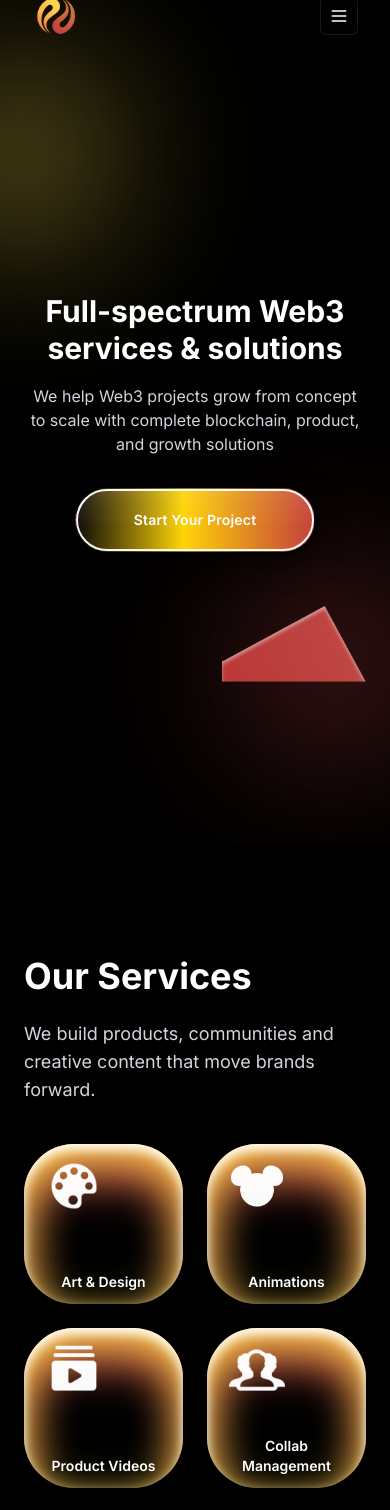
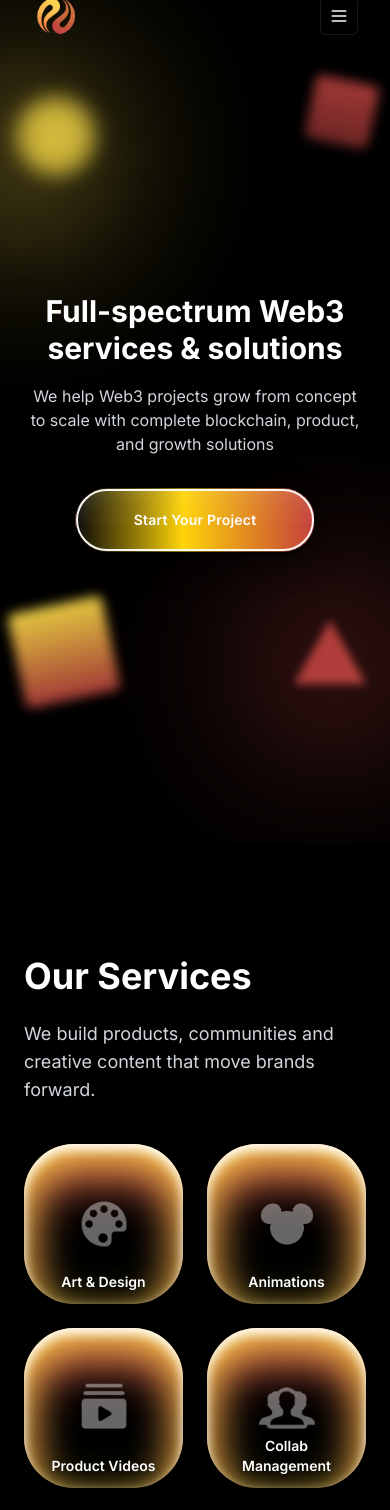
Before and after one commit to DevPatils/Bruhs-Labs, a React (Vite) app in the folder bruhlabs/: page / in a window 390 px wide. Shown: the top 1510 px of the page. Built offline with nearby package versions, Linux system fonts and the light colour scheme.

Commit message:
Enhance Hero and ServiceCard components with improved mobile responsiveness and visual design

```diff
--- a/bruhlabs/src/components/Hero.jsx
+++ b/bruhlabs/src/components/Hero.jsx
@@ -37,17 +37,19 @@ const Hero = () => {
         <img src={triangleImg} alt="" className="w-full h-full object-contain" />
       </div>
 
-      {/* Mobile-only decorative shapes - using actual images at smaller sizes */}
-      <div className="block sm:hidden">
-        {/* small square (left) */}
-        <div className="absolute left-6 bottom-32 w-[180px] h-[180px] top-[-40%]">
-          <img src={squareImg} alt="" className="w-full h-full object-contain opacity-95 " />
-        </div>
+      {/* Mobile-only decorative shapes - CSS-based old elements */}
+      <div className="block md:hidden">
+        {/* small rotated square (left) */}
+        <div className="absolute left-4 bottom-36 w-24 h-24 rounded-md" style={{ background: 'linear-gradient(180deg, rgba(253,222,72,0.95), rgba(199,70,67,0.85))', transform: 'rotate(-12deg)', filter: 'blur(6px)', opacity: 0.95 }} aria-hidden />
 
         {/* small triangle (right) */}
-        <div className="absolute right-6 bottom-32 w-36 h-36">
-          <img src={triangleImg} alt="" className="w-full h-full object-contain opacity-95" />
-        </div>
+        <div className="absolute right-6 bottom-40 w-0 h-0" style={{ borderLeft: '36px solid transparent', borderRight: '36px solid transparent', borderBottom: '64px solid rgba(199,70,67,0.9)', filter: 'blur(4px)', opacity: 0.95 }} aria-hidden />
+      </div>
+
+      {/* Mobile top decorative shapes (above text) */}
+      <div className="block md:hidden">
+        <div className="absolute left-4 top-24 w-20 h-20 rounded-full" style={{ background: 'radial-gradient(circle, rgba(253,222,72,0.95), rgba(253,222,72,0.6))', filter: 'blur(10px)', opacity: 0.9 }} aria-hidden />
+        <div className="absolute right-4 top-20 w-16 h-16 rounded-md" style={{ background: 'linear-gradient(180deg, rgba(199,70,67,0.9), rgba(199,70,67,0.6))', transform: 'rotate(12deg)', filter: 'blur(6px)', opacity: 0.9 }} aria-hidden />
       </div>
 
       {/* Content */}
--- a/bruhlabs/src/components/ServiceCard.jsx
+++ b/bruhlabs/src/components/ServiceCard.jsx
@@ -33,13 +33,14 @@ const ServiceCard = ({ title, icon }) => {
 
   return (
     <div style={boxStyle} className="relative w-40 h-40 md:w-[164px] md:h-[164px]" aria-hidden={false}>
-      {/* Paint palette: absolute 94x94 background image placed at left:35px top:19px. It sits behind the title. */}
+      {/* Paint palette: centered background image with reduced opacity */}
       {icon && (
         <div
           style={{
             position: 'absolute',
-            left: 22,
-            top: 14,
+            left: '50%',
+            top: '50%',
+            transform: 'translate(-50%, -50%)',
             width: 56,
             height: 56,
             backgroundImage: `url(${icon})`,
@@ -47,7 +48,7 @@ const ServiceCard = ({ title, icon }) => {
             backgroundPosition: 'center',
             borderRadius: 12,
             zIndex: 8,
-            opacity: 0.98,
+            opacity: 0.4,
             pointerEvents: 'none'
           }}
         />
--- a/bruhlabs/src/pages/Home.jsx
+++ b/bruhlabs/src/pages/Home.jsx
@@ -40,11 +40,12 @@ const Home = () => {
       {/* Services Section */}
       <section id="services" className="relative bg-black text-white">
         <main className="pt-28 pb-20 px-6 sm:px-10">
+          <div className="max-w-[1920px] mx-auto">
             <div className="max-w-7xl mx-auto">
-            <h1 className="text-4xl sm:text-5xl font-bold mb-6">Our Services</h1>
+              <h1 className="text-4xl md:text-5xl font-bold mb-6">Our Services</h1>
               <p className="text-lg text-gray-300 mb-10">We build products, communities and creative content that move brands forward.</p>
 
-            <div className="grid grid-cols-2 sm:grid-cols-2 md:grid-cols-3 lg:grid-cols-4 xl:grid-cols-5 gap-6 sm:gap-8 lg:gap-12 items-start justify-center">
+              <div className="grid grid-cols-2 md:grid-cols-3 lg:grid-cols-4 xl:grid-cols-5 gap-6 lg:gap-12 items-start justify-center">
                 {services.map((s) => (
                   <div key={s.title} className="flex justify-center">
                     <ServiceCard title={s.title} icon={s.icon} />
@@ -52,11 +53,13 @@ const Home = () => {
                 ))}
               </div>
             </div>
+          </div>
         </main>
       </section>
 
       {/* About Section */}
       <section id="about" className="relative bg-black text-white overflow-hidden">
+        <div className="max-w-[1920px] mx-auto relative">
           {/* Left yellow glow */}
           <div
             className="absolute -left-20 top-6 w-[300px] h-[300px] rounded-full pointer-events-none sm:w-[520px] sm:h-[520px]"
@@ -79,7 +82,7 @@ const Home = () => {
 
           <main className="relative z-10 pt-28 pb-20 px-6 sm:px-10">
             <div className="max-w-4xl mx-auto">
-            <h1 className="text-5xl sm:text-6xl font-bold mb-6">About</h1>
+              <h1 className="text-5xl md:text-6xl font-bold mb-6">About</h1>
 
               <p className="text-lg text-gray-300 mb-6 leading-relaxed">
                 <span className="text-yellow-400 font-semibold">Bruhs Labs</span> is a full-spectrum Web3 agency providing comprehensive blockchain services and solutions for projects across the ecosystem. We help founders, protocols, and brands navigate the decentralized landscape with clear strategies and reliable execution.
@@ -94,6 +97,7 @@ const Home = () => {
               </p>
             </div>
           </main>
+        </div>
       </section>
 
       {/* Contact Section */}
```
Lines whose indentation alone changed are shown as unchanged.
